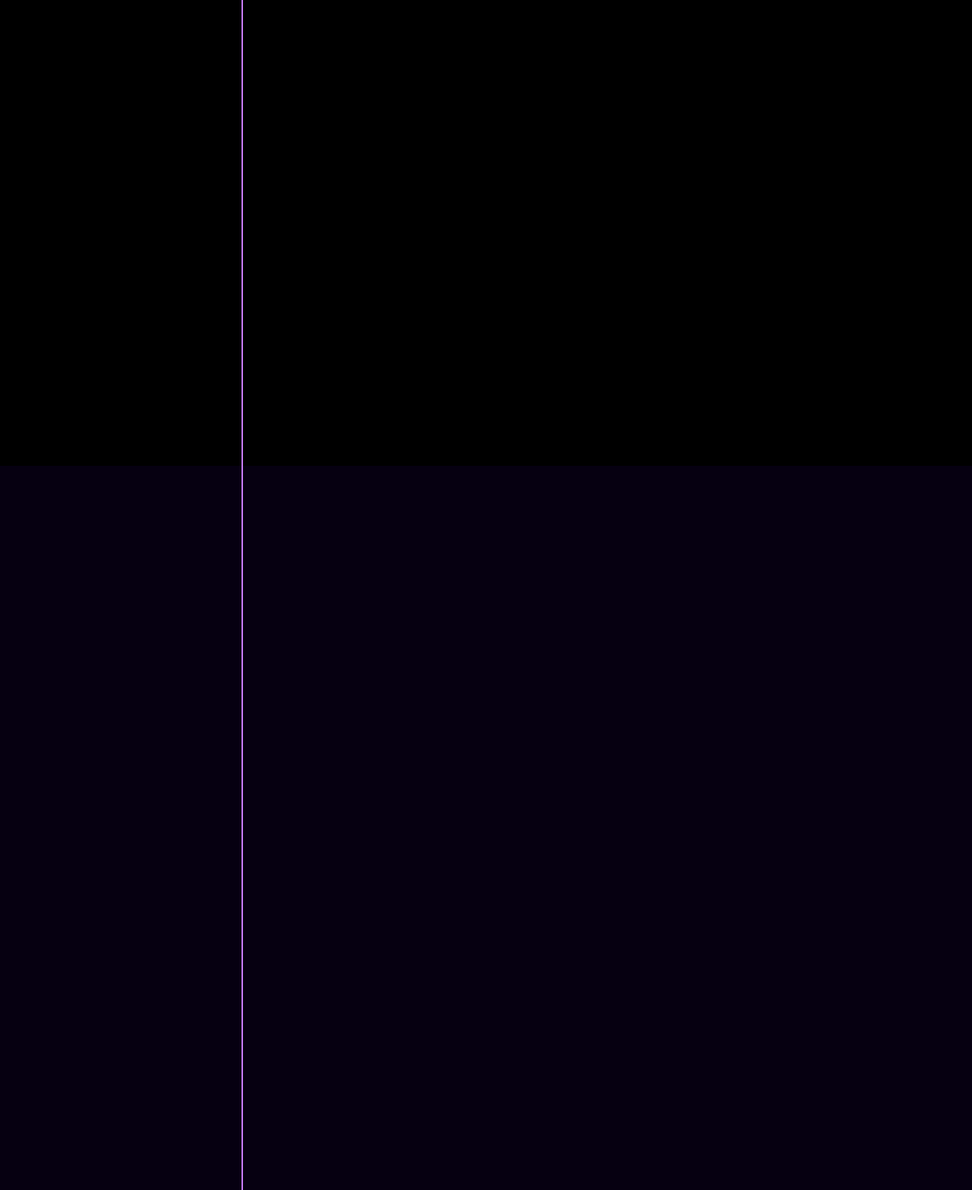
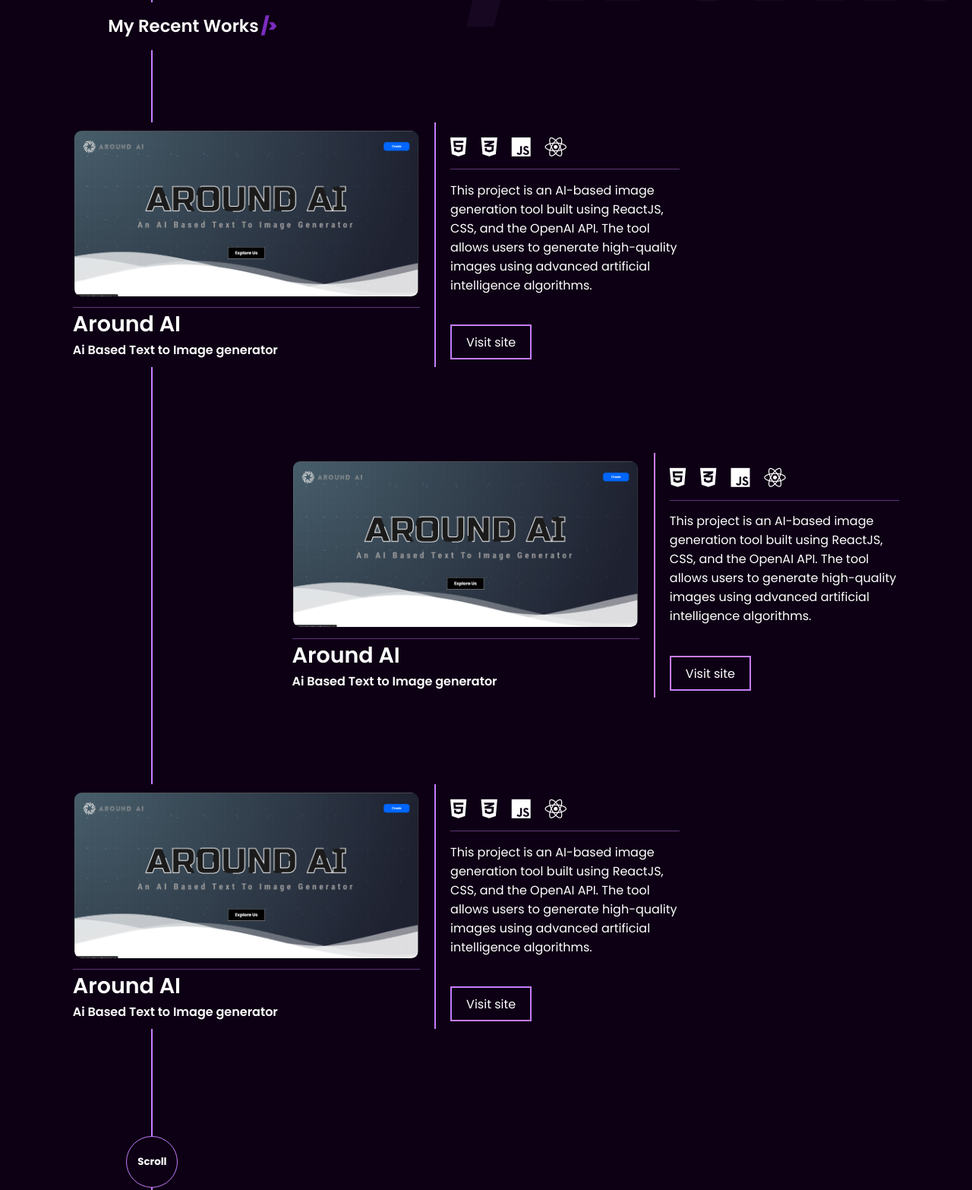
Before and after one commit to AnuragBetageri/Portfolio, a React app in the folder portfolio/: page / in a window 1280 px wide. Shown: the part 987-2553 px from the top of the page at 76% size. Built offline with nearby package versions, Linux system fonts and the light colour scheme; no server answers.

Commit message:
work page completed

```diff
--- a/portfolio/package.json
+++ b/portfolio/package.json
@@ -6,6 +6,7 @@
     "@testing-library/jest-dom": "^5.16.5",
     "@testing-library/react": "^13.4.0",
     "@testing-library/user-event": "^13.5.0",
+    "aos": "^2.3.4",
     "framer-motion": "^10.12.16",
     "react": "^18.2.0",
     "react-dom": "^18.2.0",
--- a/portfolio/src/css/App.css
+++ b/portfolio/src/css/App.css
@@ -1,9 +1,9 @@
- @import url('https://fonts.googleapis.com/css2?family=Poppins:wght@300;400;500&display=swap');
+
+  @import url('https://fonts.googleapis.com/css2?family=Poppins:wght@100;200;400;500;600;700;800;900&display=swap');
 
 ::-webkit-scrollbar {
   display: none;
 }
-
 html {
   font-size: 19px;
 }
@@ -17,8 +17,9 @@
 a {
   text-decoration: none;
 }
-
-body {
-  height: 400vh;
-  background-color: #060011;
-}
+/* #App
+{
+  scroll-snap-type: y mandatory;
+  height: 100vh;
+  overflow-y: scroll;
+} */
--- a/portfolio/src/css/contact.css
+++ b/portfolio/src/css/contact.css
@@ -1,6 +1,6 @@
 #contactSec
 {
-    background-color: rgb(0, 0, 0);
+    background-color: rgb(255, 0, 0);
     height: 100vh;
     width: 100vw;
 }
--- a/portfolio/src/css/home.css
+++ b/portfolio/src/css/home.css
@@ -6,6 +6,8 @@
   padding: 1.5rem 3rem;
   background-image: url('../images/home.jpg') ;
   border-bottom: #c77dff 0.05cm solid;
+  scroll-snap-align: start;
+
 
 }
 
@@ -14,11 +16,6 @@
   display: flex;
   justify-content: center;
   align-items: center;
-  /* animation-name: float;
-    animation-duration: 10s;
-    animation-timing-function: linear;
-    position: relative;
-    animation-iteration-count: infinite; */
 }
 
 .navBar span {
@@ -28,10 +25,9 @@
   font-weight: bolder;
 }
 
-a:hover span,
+.navLinks:hover span,
 .logo:hover span {
   color: #ff0000;
-  margin: 0.1cm;
 }
 
 /* nav bar */
@@ -41,10 +37,6 @@
   justify-content: space-between;
   align-items: center;
   padding: 1rem;
-  /* animation-name: homeani;
-    animation-duration: 1s;
-    animation-timing-function: ease-out;
-    animation-iteration-count: 1; */
 
 
 }
@@ -70,7 +62,7 @@
         color: aliceblue;
     }
 
-a:hover,
+    .navLinks:hover,
 .logo:hover {
   color: rgb(0, 255, 0);
 }
@@ -130,28 +122,7 @@
     display: flex;
     align-items: center;
     justify-content: space-around;
-    /* margin-left: 2cm; */
-    animation-name: homeani;
-   animation-duration: 1s;
-   animation-timing-function: ease-out;
-   animation-iteration-count: 1;
-
 }
-@keyframes homeani
-{
-    0%
-    {
-        opacity: 0;
-        transform: translateY(2cm);
-    }
-
-    100%
-    {
-        opacity: 1;
-        transform: translateY(0);
-    }
-}
-
 
 .homeBody  header  h1
 {
@@ -165,32 +136,11 @@
 
 
 }
-/* @keyframes float {
-    25%
-    {
-        transform: translateY(0.5rem);
-    transform: rotatez(10deg);
-    }
-
-    50% {
-        transform: translateY(0rem);
-    }
-
-    75%
-    {
-        transform: translateY(-0.5rem);
-    }
-    100% {
-        transform: translateY(0);
-    }
-} */
 .homeBody span{
     color: #c77dff;
 }
 .homeBody  header  h2
 {
-
-
     font-size: 1rem;
 }
 
@@ -200,7 +150,6 @@
     display: flex;
     flex-direction: column;
     align-items: center;
-    margin-top: 2.5cm;
 }
 
 .hometitle
@@ -214,20 +163,14 @@
    right: -1cm;
 
 }
-
-
-
-
-
 .scrollbtn
 {
     width: 1.8cm;
     height: 1.8cm;
     border-radius: 0.9cm;
-    margin-top: 2cm;
 
     font-weight: bold;
-    background-color: #240046;
+    background-color: #0d0014;
     border: #c77dff solid 0.1rem;
     color: #ffffff;
     transition-duration: 0.5s;
@@ -248,13 +191,14 @@
     background-color: #c77dff;
     width: 0.1rem;
     position: absolute;
-
+  z-index: 10;
     top: 100%;
 }
 .scrollLine{
 display: flex;
 flex-direction: column;
 align-items: center;
-position: relative;
-left: -4.75cm;
+position: absolute;
+left: 13vw;
+bottom: 13vh;
 }
--- /dev/null
+++ b/portfolio/src/css/work.css
@@ -0,0 +1,166 @@
+#workSec {
+  position: relative;
+  background-color: #0d0014;
+  width: 100vw;
+  padding-top: 10rem;
+}
+#workSec > a {
+  position: absolute;
+  left: 13vw;
+  bottom: 2cm;
+  z-index: 99;
+}
+.bg-h1 {
+  position: absolute;
+  top: 0;
+  right: 0;
+  font-size: 9rem;
+  font-weight: 900;
+  color: #c77dff0f;
+}
+.SectionName
+{
+margin-left: 10vw;
+display: flex;
+}
+.SectionName h1{
+  z-index: 99;
+  background-color: #0d0014;
+  color: white;
+  padding: 0.75rem;
+  font-size: larger;
+  font-weight: 600;
+}
+.SectionName span{
+  color: #7b2cbf;
+  font-size: 1.2rem;
+  margin: 0.1cm;
+  font-weight: bolder;
+}
+#proG {
+  display: flex;
+  flex-direction: column;
+  justify-content: center;
+  align-items: center;
+  width: 100vw;
+  /* background-color: rgba(101, 101, 105, 0.982); */
+  color: rgb(255, 255, 255);
+  padding: 5rem 0 15rem 0;
+  gap: 3cm;
+}
+.ProjectBody:nth-of-type(even)
+{
+  align-self: end;
+  margin-right: 6vw;
+}
+.ProjectBody:nth-of-type(odd)
+{
+  align-self: start;
+  margin-left: 6vw;
+}
+.ProjectBody {
+  display: flex;
+
+  /* background-color: aqua; */
+}
+.ProjectDetails {
+  background-color: #0d0014;
+  /* background-color: pink; */
+  padding: 0.5rem 1rem;
+  z-index: 99;
+  border-right: #c77dff solid 2px;
+}
+.ProjectImg {
+  background-color: #0d0014;
+  padding: 0.1rem;
+  padding-bottom: .75rem;
+  border-bottom: #c77dff6e  solid 1px;
+  display: flex;
+  flex-direction: column;
+  justify-content: center;
+  align-items: center;
+
+}
+.ProjectImg > img {
+  width: 12cm;
+  height: auto;
+  border-radius: 0.5rem;
+}
+
+.ProjectName{
+  background-color: #0d0014;
+}
+.ProjectName >h1
+{
+  font-weight: 600;
+}
+
+.ProjectName >h2
+{
+  font-weight: 600;
+  font-size: medium;
+}
+
+.ProjectDescBody
+{
+  display: flex;
+  flex-direction: column;
+  padding: 1rem;
+  justify-content: space-between;
+
+}
+.ProjectDesc
+{
+  /* background-color: red; */
+}
+.stack
+{
+  display: flex;
+  padding-bottom: .75rem;
+  border-bottom: #c77dff6e solid 1px;
+  gap: 0.5cm;
+}
+
+.stackIcons
+{
+  font-size: 1.5rem;
+}
+
+.ProjectSummery
+{
+  font-size: medium;
+  width: 8cm;
+  padding-top: 0.75rem;
+}
+
+
+.visitLink
+{
+  font-size: medium;
+  border: #c77dff solid 2px;
+  color: white;
+  padding: 0.5rem 1rem;
+  position: relative;
+}
+.visitLink:hover::before
+{
+width: 100%;
+}
+.visitLink:hover
+{
+  border-color: white;
+
+}
+.visitLink::before
+{
+  content: " ";
+  width: 0%;
+  height: 100%;
+  position: absolute;
+  top: 0;
+  left: 0;
+  background-color: #c77dff9f;
+  transition-duration: 0.3s;
+  transition-timing-function: ease-in;
+  z-index: -1;
+}
--- a/portfolio/src/js/App.js
+++ b/portfolio/src/js/App.js
@@ -1,16 +1,38 @@
+import { useEffect } from 'react';
 import '../css/App.css';
 import Contactme from './contactme';
 import Home from './home';
+import Work from './work';
+import Aos from 'aos';
+import 'aos/dist/aos.css'
 
 
+window.addEventListener("scroll", thelineani);
+
+function thelineani()
+{
+  var line = document.getElementsByClassName("the_line")[0];
+  var line_hight = (window.scrollY - 30)
+  line.style.height = line_hight + "px"
+
+}
 
 
 function App() {
+  useEffect(() =>
+    {
+        Aos.init()
+    },[]
+  )
   return (
-    <div className="App">
+    <div id="App">
       {/* <Scroll_event></Scroll_event> */}
-      <Home> </Home>
+      <Home></Home>
+      <Work></Work>
+
+
       <Contactme></Contactme>
+
     </div>
   );
 }
--- /dev/null
+++ b/portfolio/src/js/work.js
@@ -0,0 +1,246 @@
+import "../css/work.css";
+import AroundAi from "../images/aroundAi.png";
+
+function Work() {
+  return (
+    <section id="workSec">
+      <h1 className="bg-h1" data-aos="fade-up" data-aos-duration="1100">
+        <span>&lt;/</span>Works
+      </h1>
+      <a
+        href=""
+        data-aos="fade-up"
+        data-aos-offset="0"
+        data-aos-duration="1100"
+      >
+        <button className="scrollbtn">Scroll</button>
+      </a>
+      <div className="SectionName">
+        <h1>My Recent Works<span >/&gt;</span> </h1>
+      </div>
+      <div id="proG">
+        <div className="ProjectBody">
+          <div className="ProjectDetails">
+            <div
+              className="ProjectImg"
+              data-aos="fade-up"
+              data-aos-offset="100"
+              data-aos-duration="1100"
+            >
+              <img src={AroundAi}></img>
+            </div>
+            <div
+              data-aos="fade-up"
+              data-aos-offset="100"
+              data-aos-duration="1100"
+              className="ProjectName"
+            >
+              <h1>Around AI</h1>
+              <h2>Ai Based Text to Image generator</h2>
+            </div>
+          </div>
+          <div
+            className="ProjectDescBody"
+            data-aos="fade-right"
+            data-aos-offset="100"
+            data-aos-duration="1100"
+          >
+            <div className="ProjectDesc">
+              <div className="stack">
+                <i
+                  data-aos="fade-right"
+                  data-aos-offset="100"
+                  data-aos-duration="1100"
+                  data-aos-delay="0"
+                  className="stackIcons fa-brands fa-html5"
+                ></i>
+                <i
+                  data-aos="fade-right"
+                  data-aos-offset="100"
+                  data-aos-duration="1100"
+                  data-aos-delay="150"
+                  className="stackIcons fa-brands fa-css3-alt"
+                ></i>
+                <i
+                  data-aos="fade-right"
+                  data-aos-offset="100"
+                  data-aos-duration="1100"
+                  data-aos-delay="300"
+                  className="stackIcons fa-brands fa-js"
+                ></i>
+                <i
+                  data-aos="fade-right"
+                  data-aos-offset="100"
+                  data-aos-duration="1100"
+                  data-aos-delay="450"
+                  className="stackIcons fa-brands fa-react"
+                ></i>
+              </div>
+              <div className="ProjectSummery">
+                <p>
+                  This project is an AI-based image generation tool built using
+                  ReactJS, CSS, and the OpenAI API. The tool allows users to
+                  generate high-quality images using advanced artificial
+                  intelligence algorithms.
+                </p>
+              </div>
+            </div>
+            <div className="visit">
+              <a href="#" className="visitLink">
+                Visit site
+              </a>
+            </div>
+          </div>
+        </div>
+        <div className="ProjectBody">
+          <div className="ProjectDetails">
+            <div
+              className="ProjectImg"
+              data-aos="fade-up"
+              data-aos-offset="100"
+              data-aos-duration="1100"
+            >
+              <img src={AroundAi}></img>
+            </div>
+            <div
+              data-aos="fade-up"
+              data-aos-offset="100"
+              data-aos-duration="1100"
+              className="ProjectName"
+            >
+              <h1>Around AI</h1>
+              <h2>Ai Based Text to Image generator</h2>
+            </div>
+          </div>
+          <div
+            className="ProjectDescBody"
+            data-aos="fade-right"
+            data-aos-offset="100"
+            data-aos-duration="1100"
+          >
+            <div className="ProjectDesc">
+              <div className="stack">
+                <i
+                  data-aos="fade-right"
+                  data-aos-offset="100"
+                  data-aos-duration="1100"
+                  data-aos-delay="0"
+                  className="stackIcons fa-brands fa-html5"
+                ></i>
+                <i
+                  data-aos="fade-right"
+                  data-aos-offset="100"
+                  data-aos-duration="1100"
+                  data-aos-delay="150"
+                  className="stackIcons fa-brands fa-css3-alt"
+                ></i>
+                <i
+                  data-aos="fade-right"
+                  data-aos-offset="100"
+                  data-aos-duration="1100"
+                  data-aos-delay="300"
+                  className="stackIcons fa-brands fa-js"
+                ></i>
+                <i
+                  data-aos="fade-right"
+                  data-aos-offset="100"
+                  data-aos-duration="1100"
+                  data-aos-delay="450"
+                  className="stackIcons fa-brands fa-react"
+                ></i>
+              </div>
+              <div className="ProjectSummery">
+                <p>
+                  This project is an AI-based image generation tool built using
+                  ReactJS, CSS, and the OpenAI API. The tool allows users to
+                  generate high-quality images using advanced artificial
+                  intelligence algorithms.
+                </p>
+              </div>
+            </div>
+            <div className="visit">
+              <a href="#" className="visitLink">
+                Visit site
+              </a>
+            </div>
+          </div>
+        </div>
+        <div className="ProjectBody">
+          <div className="ProjectDetails">
+            <div
+              className="ProjectImg"
+              data-aos="fade-up"
+              data-aos-offset="100"
+              data-aos-duration="1100"
+            >
+              <img src={AroundAi}></img>
+            </div>
+            <div
+              data-aos="fade-up"
+              data-aos-offset="100"
+              data-aos-duration="1100"
+              className="ProjectName"
+            >
+              <h1>Around AI</h1>
+              <h2>Ai Based Text to Image generator</h2>
+            </div>
+          </div>
+          <div
+            className="ProjectDescBody"
+            data-aos="fade-right"
+            data-aos-offset="100"
+            data-aos-duration="1100"
+          >
+            <div className="ProjectDesc">
+              <div className="stack">
+                <i
+                  data-aos="fade-right"
+                  data-aos-offset="100"
+                  data-aos-duration="1100"
+                  data-aos-delay="0"
+                  className="stackIcons fa-brands fa-html5"
+                ></i>
+                <i
+                  data-aos="fade-right"
+                  data-aos-offset="100"
+                  data-aos-duration="1100"
+                  data-aos-delay="150"
+                  className="stackIcons fa-brands fa-css3-alt"
+                ></i>
+                <i
+                  data-aos="fade-right"
+                  data-aos-offset="100"
+                  data-aos-duration="1100"
+                  data-aos-delay="300"
+                  className="stackIcons fa-brands fa-js"
+                ></i>
+                <i
+                  data-aos="fade-right"
+                  data-aos-offset="100"
+                  data-aos-duration="1100"
+                  data-aos-delay="450"
+                  className="stackIcons fa-brands fa-react"
+                ></i>
+              </div>
+              <div className="ProjectSummery">
+                <p>
+                  This project is an AI-based image generation tool built using
+                  ReactJS, CSS, and the OpenAI API. The tool allows users to
+                  generate high-quality images using advanced artificial
+                  intelligence algorithms.
+                </p>
+              </div>
+            </div>
+            <div className="visit">
+              <a href="#" className="visitLink">
+                Visit site
+              </a>
+            </div>
+          </div>
+        </div>
+      </div>
+    </section>
+  );
+}
+
+export default Work;
```
Also changed, not shown: portfolio/src/js/home.js (+7 -15 lines), portfolio/src/images/137449-programming-code.gif (deleted), portfolio/src/images/63487-programming-computer.gif (deleted), portfolio/src/images/aroundAi.png (added), 1 other file.
